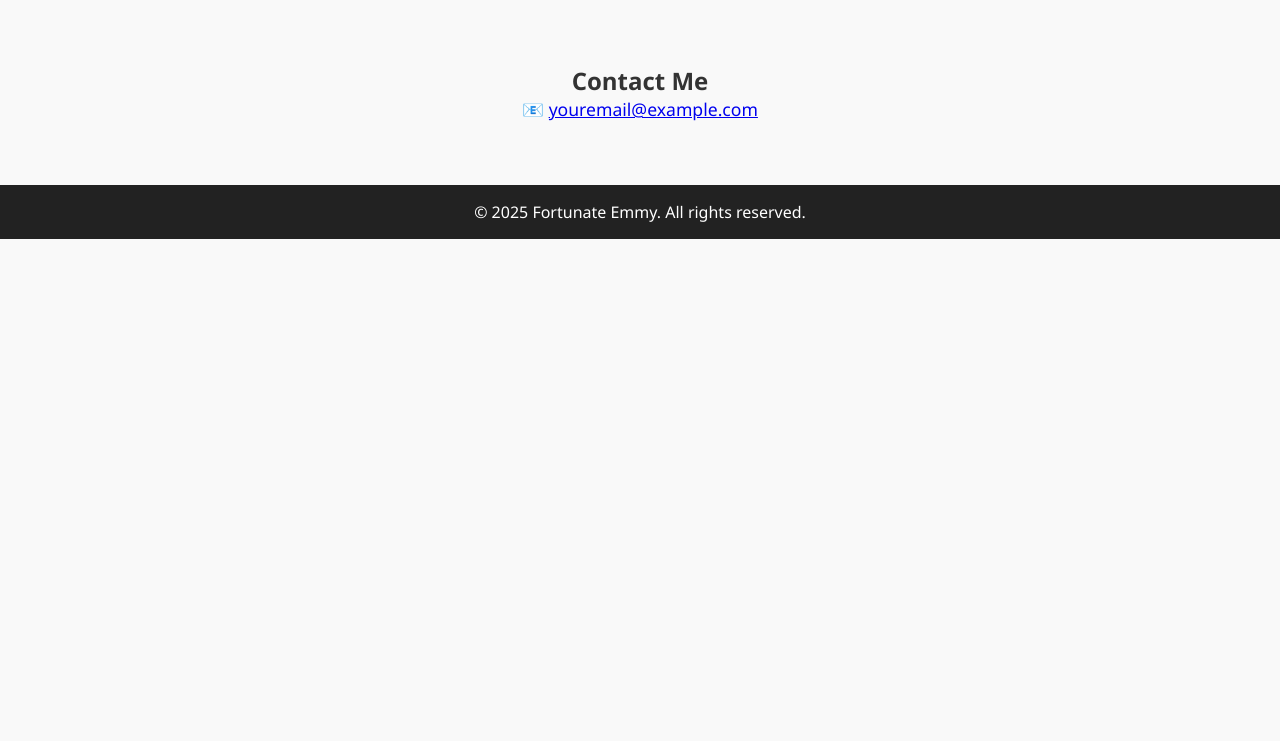
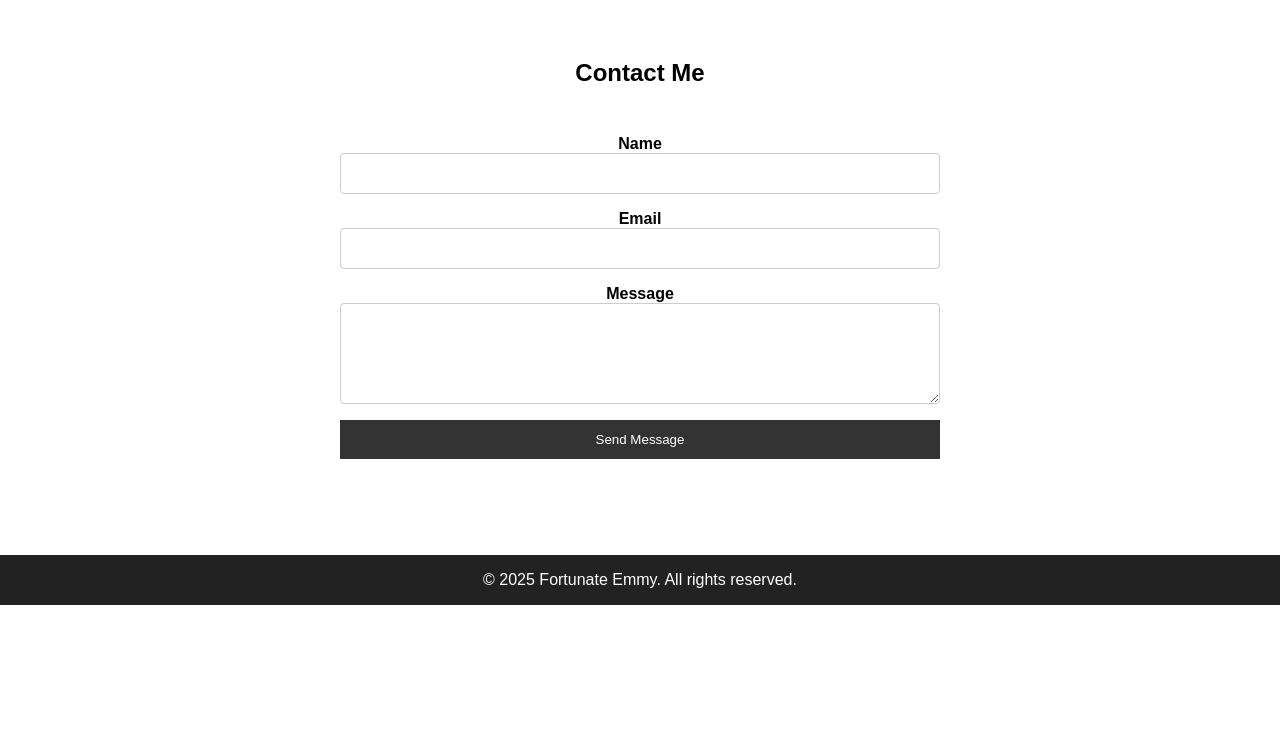
Before and after one commit to FortunateC0der/my-web-portfolio, a plain HTML site: page contact.html in a window 1280 px wide. Shown: the part 59-800 px from the top of the page. Drawn offline with Linux system fonts and the light colour scheme.

Commit message:
add contact form

```diff
--- a/contact.html
+++ b/contact.html
@@ -1,5 +1,6 @@
 <!DOCTYPE html>
 <html lang="en">
+
 <head>
   <meta charset="UTF-8">
   <meta name="viewport" content="width=device-width, initial-scale=1.0">
@@ -8,7 +9,7 @@
 </head>
 
 <body>
-  <div class="wrapper">
+    <div class="wrapper">
         <!-- Header placeholder -->
         <div id="include-header"></div>
 
@@ -23,8 +24,19 @@
 
         <!-- Contact Section -->
         <section id="contact" class="contact">
-            <h2>Contact Me</h2>
-            <p>📧 <a href="mailto:youremail@example.com">youremail@example.com</a></p>
+            <h1>Contact Me</h1>
+                <form action="#" method="POST" class="contact-form">
+                <label for="name">Name</label>
+                <input type="text" id="name" name="name" required />
+
+                <label for="email">Email</label>
+                <input type="email" id="email" name="email" required />
+
+                <label for="message">Message</label>
+                <textarea id="message" name="message" rows="5" required></textarea>
+
+                <button type="submit">Send Message</button>
+                </form>
         </section>
 
         <!-- Footer placeholder -->
--- a/include.js
+++ b/include.js
@@ -1,14 +1,9 @@
 document.addEventListener("DOMContentLoaded", () => {
-  // Load Header
   fetch("header.html")
-    .then(res => {
-      if (!res.ok) throw new Error("Failed to load header");
-      return res.text();
-    })
+    .then(res => res.text())
     .then(data => {
       document.getElementById("include-header").innerHTML = data;
 
-      // Hamburger toggle setup
       const hamburger = document.getElementById("hamburger");
       const navLinks = document.getElementById("nav-links");
       if (hamburger && navLinks) {
@@ -16,21 +11,11 @@ document.addEventListener("DOMContentLoaded", () => {
           navLinks.classList.toggle("show");
         });
       }
-    })
-    .catch(err => {
-      console.error(err);
     });
 
-  // Load Footer
   fetch("footer.html")
-    .then(res => {
-      if (!res.ok) throw new Error("Failed to load footer");
-      return res.text();
-    })
+    .then(res => res.text())
     .then(data => {
       document.getElementById("include-footer").innerHTML = data;
-    })
-    .catch(err => {
-      console.error(err);
     });
 });
--- a/style.css
+++ b/style.css
@@ -5,16 +5,24 @@
   box-sizing: border-box;
 }
 
-/* Body */
-body {
-  font-family: 'Segoe UI', sans-serif;
-  background-color: #f9f9f9;
-  color: #333;
+/* Make body and html fill the viewport */
+html, body {
+  height: 100%;
+  margin: 0;
+  padding: 0;
+  font-family: Arial, sans-serif;
+}
+
+/* Wrapper holds everything and grows with content */
+.wrapper {
+  min-height: 100%;
+  display: flex;
+  flex-direction: column;
 }
 
 /* Navbar */
 .navbar {
-  background: #222;
+  background: #800080;
   color: #fff;
   display: flex;
   justify-content: space-between;
@@ -124,12 +132,48 @@ body {
   color: #666;
 }
 
+/* Contact Form */
+.contact-form {
+  display: flex;
+  flex-direction: column;
+  max-width: 600px;
+  margin: 2rem auto;
+}
+
+.contact-form label {
+  margin-top: 1rem;
+  font-weight: bold;
+}
+
+.contact-form input,
+.contact-form textarea {
+  padding: 0.75rem;
+  border: 1px solid #ccc;
+  border-radius: 4px;
+}
+
+.contact-form button {
+  margin-top: 1rem;
+  padding: 0.75rem;
+  border: none;
+  background-color: #333;
+  color: white;
+  cursor: pointer;
+  transition: background-color 0.3s ease;
+}
+
+.contact-form button:hover {
+  background-color: #555;
+}
+
+
 /* Footer */
 footer {
   background: #222;
   color: white;
   text-align: center;
   padding: 1rem;
+  position: sticky;
 }
 
     /* ----- Responsive ----- */
```
Also changed, not shown: about.html (+0 -1 lines), projects.html (indentation only).
